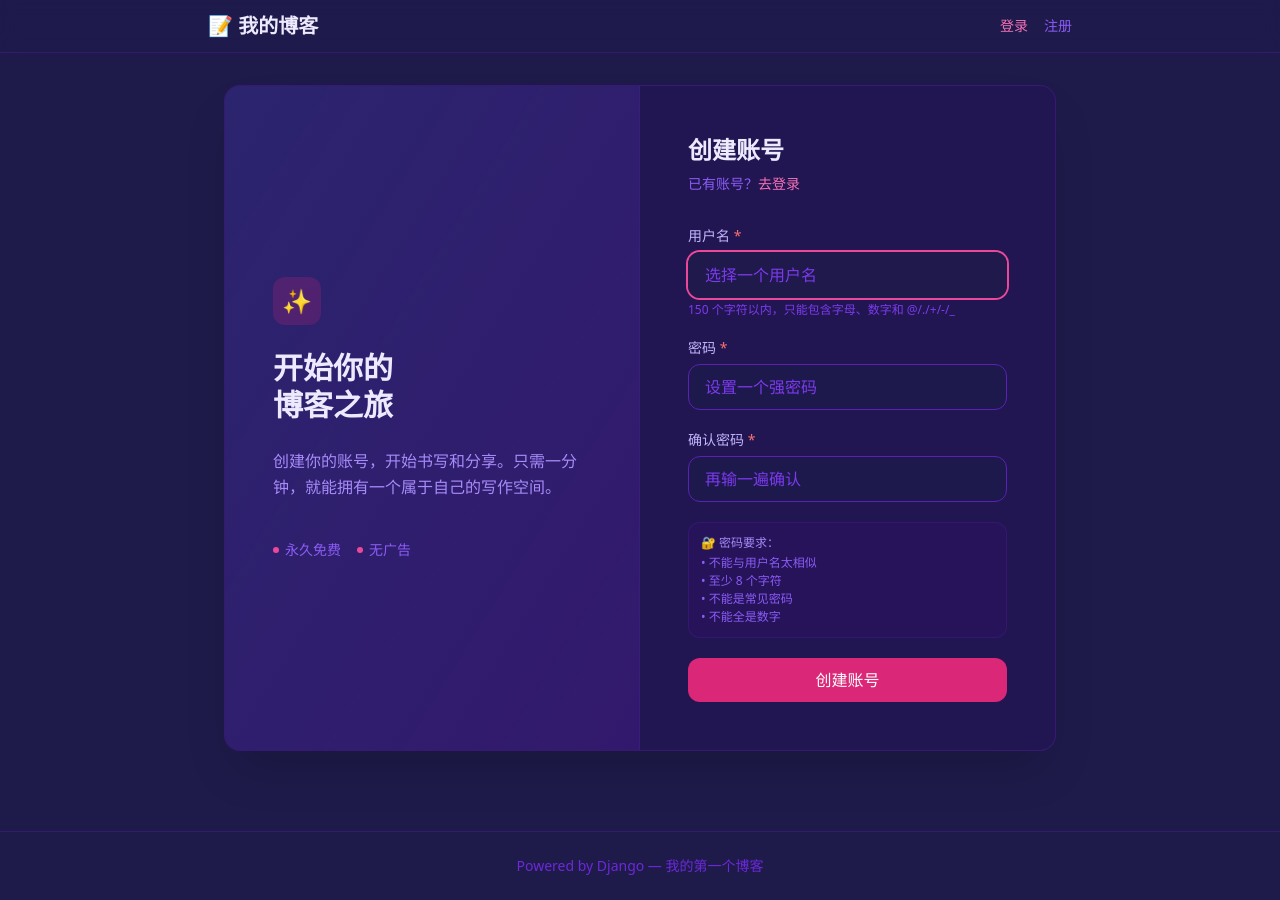
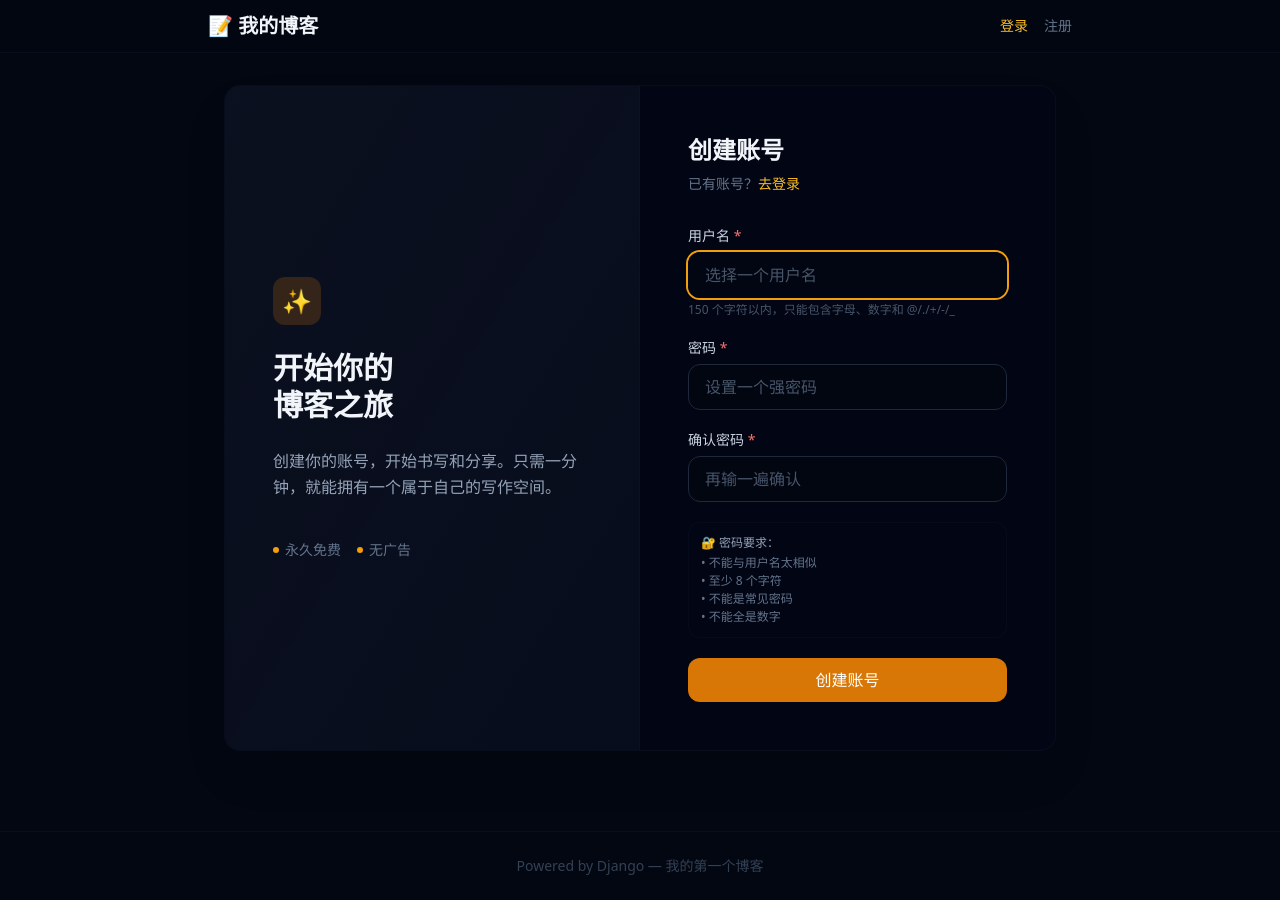
Before and after one commit to sand-ocean/myblog, a Django app: page /register/ in a window 1280 px wide. Run offline with Django 5.2, Linux system fonts and the light colour scheme; some libraries are stand-ins or nearby versions.

Commit message:
深灰岩配色：slate底色 + amber点缀

```diff
--- a/blog/templates/base.html
+++ b/blog/templates/base.html
@@ -11,19 +11,19 @@
         }
     </script>
 </head>
-<body class="bg-indigo-950 text-violet-200 min-h-screen">
+<body class="bg-gray-950 text-slate-200 min-h-screen">
     <!-- 导航栏 -->
-    <nav class="bg-indigo-950/80 backdrop-blur border-b border-violet-900/50">
+    <nav class="bg-gray-950/80 backdrop-blur border-b border-slate-900/50">
         <div class="max-w-4xl mx-auto px-4 py-3 flex items-center justify-between">
-            <a href="{% url 'post_list' %}" class="text-xl font-bold text-violet-100 hover:text-pink-400 transition">📝 我的博客</a>
+            <a href="{% url 'post_list' %}" class="text-xl font-bold text-slate-100 hover:text-amber-400 transition">📝 我的博客</a>
             <div class="flex gap-4 text-sm">
                 {% if user.is_authenticated %}
-                    <span class="text-violet-400">👋 {{ user.username }}</span>
-                    <a href="{% url 'post_new' %}" class="text-pink-400 hover:text-pink-300 font-medium">＋ 写文章</a>
-                    <a href="{% url 'logout' %}" class="text-violet-500 hover:text-violet-300 transition">退出</a>
+                    <span class="text-slate-400">👋 {{ user.username }}</span>
+                    <a href="{% url 'post_new' %}" class="text-amber-400 hover:text-amber-300 font-medium">＋ 写文章</a>
+                    <a href="{% url 'logout' %}" class="text-slate-500 hover:text-slate-300 transition">退出</a>
                 {% else %}
-                    <a href="{% url 'login' %}" class="text-pink-400 hover:text-pink-300">登录</a>
-                    <a href="{% url 'register' %}" class="text-violet-500 hover:text-violet-300 transition">注册</a>
+                    <a href="{% url 'login' %}" class="text-amber-400 hover:text-amber-300">登录</a>
+                    <a href="{% url 'register' %}" class="text-slate-500 hover:text-slate-300 transition">注册</a>
                 {% endif %}
             </div>
         </div>
@@ -35,7 +35,7 @@
     </main>
 
     <!-- 页脚 -->
-    <footer class="border-t border-violet-900/50 mt-12 py-6 text-center text-sm text-violet-700">
+    <footer class="border-t border-slate-900/50 mt-12 py-6 text-center text-sm text-slate-700">
         Powered by Django — 我的第一个博客
     </footer>
 </body>
--- a/blog/templates/registration/register.html
+++ b/blog/templates/registration/register.html
@@ -3,26 +3,26 @@
 {% block content %}
 
 <div class="min-h-[80vh] flex items-center justify-center px-4">
-  <div class="w-full max-w-5xl grid grid-cols-1 lg:grid-cols-2 bg-violet-950/30 border border-violet-900/50 rounded-2xl overflow-hidden shadow-2xl shadow-black/20">
+  <div class="w-full max-w-5xl grid grid-cols-1 lg:grid-cols-2 bg-slate-950/30 border border-slate-900/50 rounded-2xl overflow-hidden shadow-2xl shadow-black/20">
 
     <!-- 左侧：品牌区 -->
-    <div class="hidden lg:flex flex-col justify-center p-12 bg-gradient-to-br from-indigo-900/60 to-violet-900/40 border-r border-violet-900/30 order-1 lg:order-none">
+    <div class="hidden lg:flex flex-col justify-center p-12 bg-gradient-to-br from-gray-900/60 to-slate-900/40 border-r border-slate-900/30 order-1 lg:order-none">
       <div class="space-y-6">
-        <div class="w-12 h-12 bg-pink-600/20 rounded-xl flex items-center justify-center">
+        <div class="w-12 h-12 bg-amber-600/20 rounded-xl flex items-center justify-center">
           <span class="text-2xl">✨</span>
         </div>
-        <h1 class="text-3xl font-bold text-violet-100 leading-tight">
+        <h1 class="text-3xl font-bold text-slate-100 leading-tight">
           开始你的<br>博客之旅
         </h1>
-        <p class="text-violet-400 leading-relaxed">
+        <p class="text-slate-400 leading-relaxed">
           创建你的账号，开始书写和分享。只需一分钟，就能拥有一个属于自己的写作空间。
         </p>
-        <div class="flex gap-4 pt-4 text-sm text-violet-500">
+        <div class="flex gap-4 pt-4 text-sm text-slate-500">
           <span class="flex items-center gap-1.5">
-            <span class="w-1.5 h-1.5 bg-pink-500 rounded-full"></span> 永久免费
+            <span class="w-1.5 h-1.5 bg-amber-500 rounded-full"></span> 永久免费
           </span>
           <span class="flex items-center gap-1.5">
-            <span class="w-1.5 h-1.5 bg-pink-500 rounded-full"></span> 无广告
+            <span class="w-1.5 h-1.5 bg-amber-500 rounded-full"></span> 无广告
           </span>
         </div>
       </div>
@@ -33,12 +33,12 @@
       <!-- 移动端品牌 -->
       <div class="lg:hidden mb-8 text-center">
         <span class="text-3xl">✨</span>
-        <h1 class="text-2xl font-bold text-violet-100 mt-2">创建账号</h1>
-        <p class="text-violet-500 text-sm mt-1">开始你的博客之旅</p>
+        <h1 class="text-2xl font-bold text-slate-100 mt-2">创建账号</h1>
+        <p class="text-slate-500 text-sm mt-1">开始你的博客之旅</p>
       </div>
 
-      <h2 class="hidden lg:block text-2xl font-bold text-violet-100 mb-2">创建账号</h2>
-      <p class="hidden lg:block text-violet-500 text-sm mb-8">已有账号？<a href="{% url 'login' %}" class="text-pink-400 hover:text-pink-300 font-medium">去登录</a></p>
+      <h2 class="hidden lg:block text-2xl font-bold text-slate-100 mb-2">创建账号</h2>
+      <p class="hidden lg:block text-slate-500 text-sm mb-8">已有账号？<a href="{% url 'login' %}" class="text-amber-400 hover:text-amber-300 font-medium">去登录</a></p>
 
       {% if form.errors %}
       <div class="mb-6 p-4 bg-red-950/30 border border-red-900/50 rounded-xl text-sm text-red-300" role="alert">
@@ -58,7 +58,7 @@
 
         <!-- 用户名 -->
         <div>
-          <label for="id_username" class="block text-sm font-medium text-violet-300 mb-1.5">
+          <label for="id_username" class="block text-sm font-medium text-slate-300 mb-1.5">
             用户名 <span class="text-red-400">*</span>
           </label>
           <input
@@ -69,18 +69,18 @@
             required
             autofocus
             maxlength="150"
-            class="w-full px-4 py-2.5 bg-indigo-950/80 border {% if form.username.errors %}border-red-700{% else %}border-violet-800{% endif %} rounded-xl text-violet-100 placeholder-violet-600 focus:outline-none focus:ring-2 focus:ring-pink-500 focus:border-transparent transition"
+            class="w-full px-4 py-2.5 bg-gray-950/80 border {% if form.username.errors %}border-red-700{% else %}border-slate-800{% endif %} rounded-xl text-slate-100 placeholder-slate-600 focus:outline-none focus:ring-2 focus:ring-amber-500 focus:border-transparent transition"
             placeholder="选择一个用户名"
           >
           {% if form.username.errors %}
             <p class="mt-1 text-xs text-red-400">{{ form.username.errors.0 }}</p>
           {% endif %}
-          <p class="mt-1 text-xs text-violet-600">150 个字符以内，只能包含字母、数字和 @/./+/-/_</p>
+          <p class="mt-1 text-xs text-slate-600">150 个字符以内，只能包含字母、数字和 @/./+/-/_</p>
         </div>
 
         <!-- 密码 -->
         <div>
-          <label for="id_password1" class="block text-sm font-medium text-violet-300 mb-1.5">
+          <label for="id_password1" class="block text-sm font-medium text-slate-300 mb-1.5">
             密码 <span class="text-red-400">*</span>
           </label>
           <input
@@ -89,7 +89,7 @@
             id="id_password1"
             autocomplete="new-password"
             required
-            class="w-full px-4 py-2.5 bg-indigo-950/80 border {% if form.password1.errors %}border-red-700{% else %}border-violet-800{% endif %} rounded-xl text-violet-100 placeholder-violet-600 focus:outline-none focus:ring-2 focus:ring-pink-500 focus:border-transparent transition"
+            class="w-full px-4 py-2.5 bg-gray-950/80 border {% if form.password1.errors %}border-red-700{% else %}border-slate-800{% endif %} rounded-xl text-slate-100 placeholder-slate-600 focus:outline-none focus:ring-2 focus:ring-amber-500 focus:border-transparent transition"
             placeholder="设置一个强密码"
           >
           {% if form.password1.errors %}
@@ -99,7 +99,7 @@
 
         <!-- 确认密码 -->
         <div>
-          <label for="id_password2" class="block text-sm font-medium text-violet-300 mb-1.5">
+          <label for="id_password2" class="block text-sm font-medium text-slate-300 mb-1.5">
             确认密码 <span class="text-red-400">*</span>
           </label>
           <input
@@ -108,7 +108,7 @@
             id="id_password2"
             autocomplete="new-password"
             required
-            class="w-full px-4 py-2.5 bg-indigo-950/80 border {% if form.password2.errors %}border-red-700{% else %}border-violet-800{% endif %} rounded-xl text-violet-100 placeholder-violet-600 focus:outline-none focus:ring-2 focus:ring-pink-500 focus:border-transparent transition"
+            class="w-full px-4 py-2.5 bg-gray-950/80 border {% if form.password2.errors %}border-red-700{% else %}border-slate-800{% endif %} rounded-xl text-slate-100 placeholder-slate-600 focus:outline-none focus:ring-2 focus:ring-amber-500 focus:border-transparent transition"
             placeholder="再输一遍确认"
           >
           {% if form.password2.errors %}
@@ -117,8 +117,8 @@
         </div>
 
         <!-- 密码要求提示 -->
-        <div class="p-3 bg-violet-950/40 border border-violet-900/40 rounded-xl text-xs text-violet-500 space-y-0.5">
-          <p class="font-medium text-violet-400 mb-1">🔐 密码要求：</p>
+        <div class="p-3 bg-slate-950/40 border border-slate-900/40 rounded-xl text-xs text-slate-500 space-y-0.5">
+          <p class="font-medium text-slate-400 mb-1">🔐 密码要求：</p>
           <p>• 不能与用户名太相似</p>
           <p>• 至少 8 个字符</p>
           <p>• 不能是常见密码</p>
@@ -127,14 +127,14 @@
 
         <button
           type="submit"
-          class="w-full py-2.5 bg-pink-600 hover:bg-pink-500 active:bg-pink-700 text-white font-medium rounded-xl transition focus:outline-none focus:ring-2 focus:ring-pink-500 focus:ring-offset-2 focus:ring-offset-indigo-950"
+          class="w-full py-2.5 bg-amber-600 hover:bg-amber-500 active:bg-amber-700 text-white font-medium rounded-xl transition focus:outline-none focus:ring-2 focus:ring-amber-500 focus:ring-offset-2 focus:ring-offset-gray-950"
         >
           创建账号
         </button>
       </form>
 
-      <p class="lg:hidden text-center text-sm text-violet-500 mt-6">
-        已有账号？<a href="{% url 'login' %}" class="text-pink-400 hover:text-pink-300 font-medium">去登录</a>
+      <p class="lg:hidden text-center text-sm text-slate-500 mt-6">
+        已有账号？<a href="{% url 'login' %}" class="text-amber-400 hover:text-amber-300 font-medium">去登录</a>
       </p>
     </div>
 
```
Also changed, not shown: blog/templates/blog/category_posts.html (+8 -8 lines), blog/templates/blog/post_detail.html (+22 -22 lines), blog/templates/blog/post_form.html (+21 -21 lines), blog/templates/blog/post_list.html (+15 -15 lines), blog/templates/registration/login.html (+19 -19 lines).
